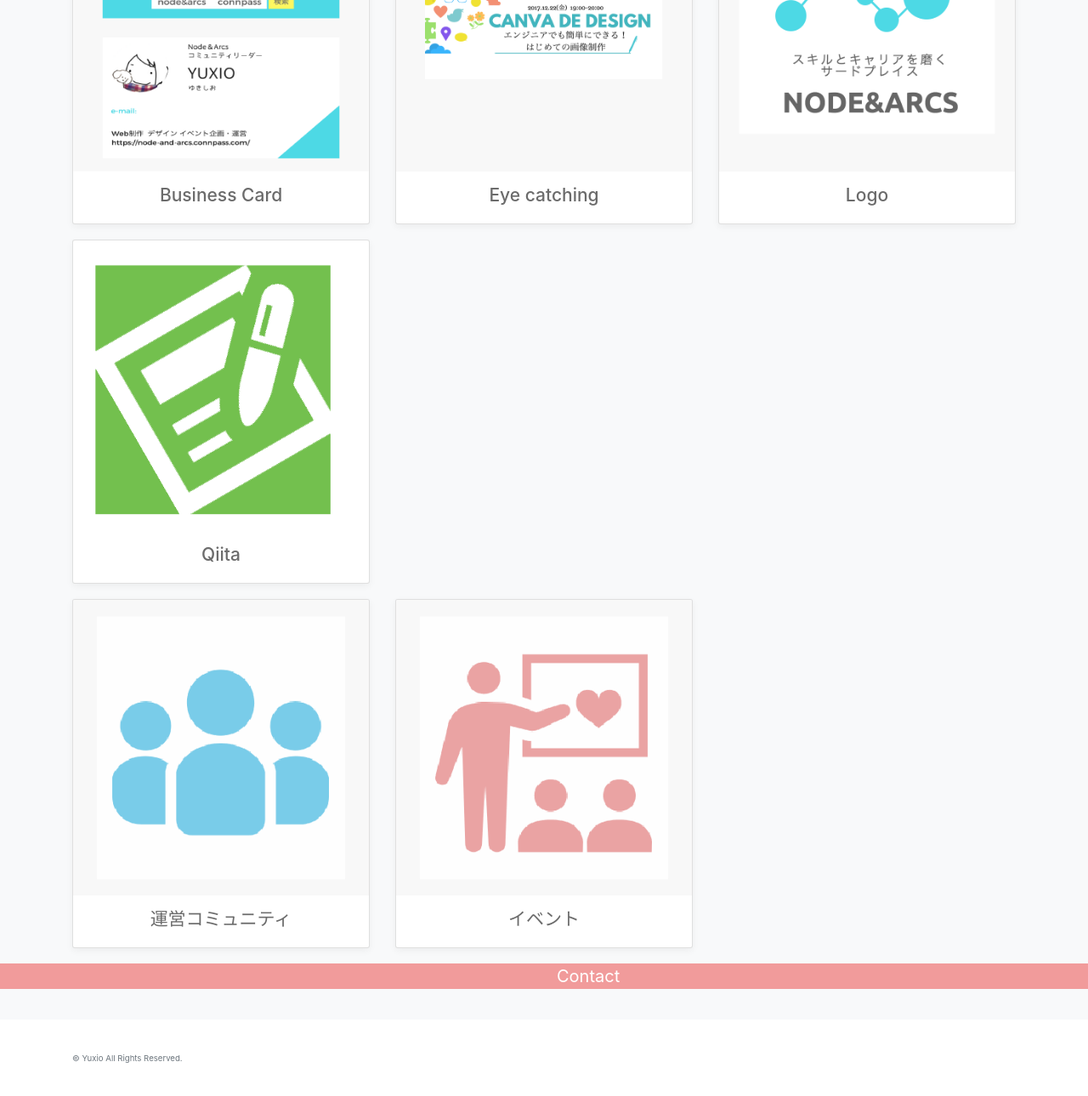
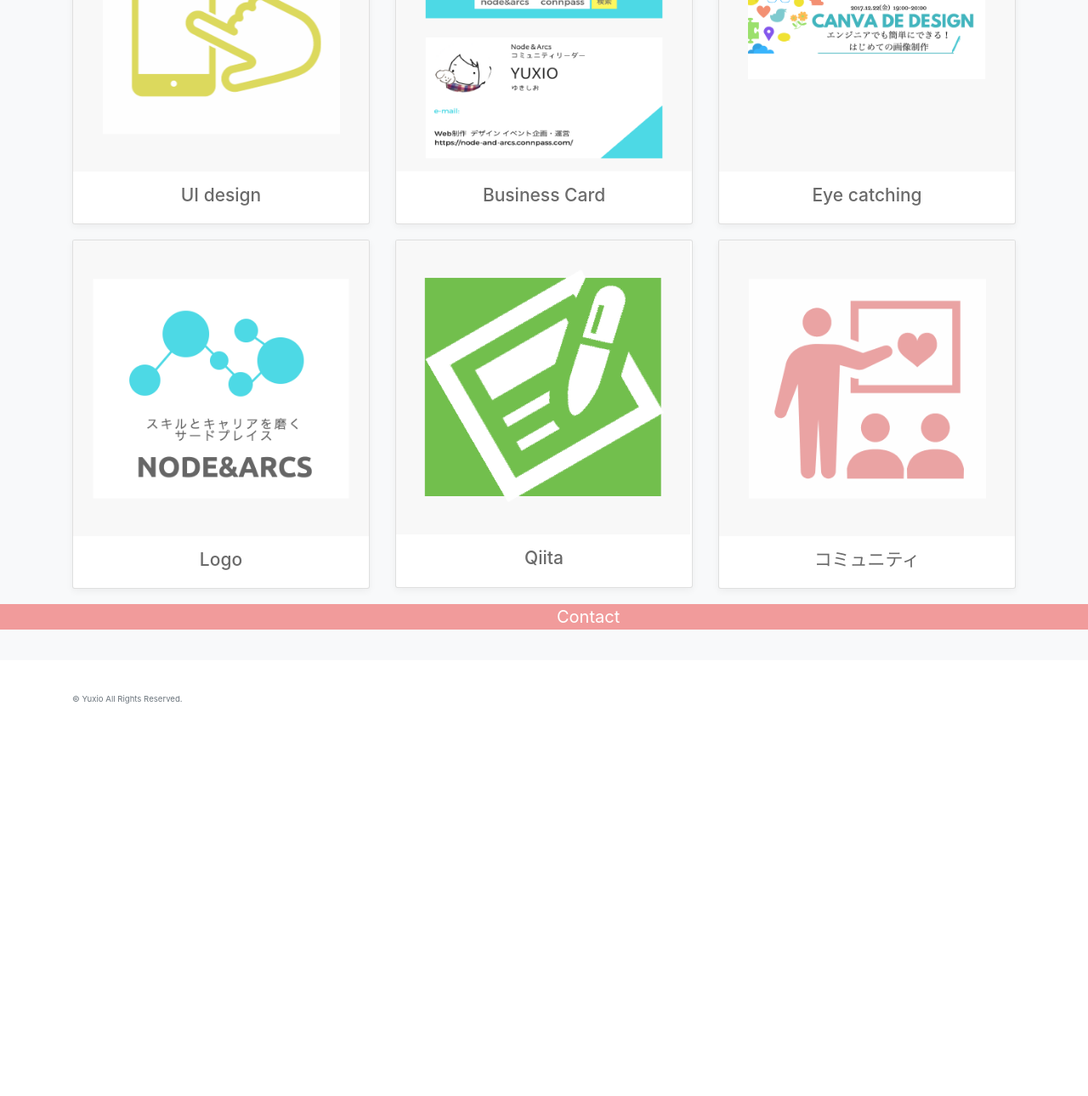
Before and after one commit to YuxioArts/Yuxio_WebSitePage, a plain HTML site: page index.html in a window 1280 px wide. Shown: the part 683-1973 px from the top of the page at 85% size. After the commit the page ends 1550 px from the top, so only its background shows below. Drawn offline with Linux system fonts and the light colour scheme.

Commit message:
ui designの仮アイコン追加　Qiitaとコミュニティの画像のサイズ変更

```diff
--- a/index.html
+++ b/index.html
@@ -26,10 +26,7 @@
             <div class="nav-scroller py-1 mb-2">
                 <nav class="nav d-flex justify-content-between">
                     <a class="p-2 text-muted" href="#">Profile</a>
-                    <a class="p-2 text-muted" href="#">Design</a>
-                    <a class="p-2 text-muted" href="#">Article</a>
-                    <a class="p-2 text-muted" href="#">Community</a>
-
+                    <a class="p-2 text-muted" href="#">activity</a>
                     <a class="p-2 text-muted" href="#">Contact</a>
                 </nav>
             </div>
@@ -54,7 +51,7 @@
                 </div>
                 <div class="row">
                     <div class="col-sm-6">
-                        <img src="img/UNADJUSTEDNONRAW_thumb_4.jpg" class="img-fluid rounded mx-auto d-block">
+                        <img src="img/UNADJUSTEDNONRAW_thumb_4.jpg" class="img-fluid mx-auto d-block">
                     </div>
                     <div class="col-sm-6" style="margin-top: 10px;font-size: 12px;">
                         Profile<br> Yuxio（ゆきしお）
@@ -71,7 +68,15 @@
         <div class="album py-5 bg-light">
             <div class="container">
                 <div class="row">
-                    <div class="col-md-4">
+                    <div class="col-md-4 col-sm-6">
+                        <div class="card mb-4 box-shadow">
+                            <img class="card-img-top" src="img/%E3%82%A2%E3%82%BB%E3%83%83%E3%83%88%2025.png">
+                            <div class="card-body card-text">
+                                <h3>UI design</h3>
+                            </div>
+                        </div>
+                    </div>
+                    <div class="col-md-4 col-sm-6">
                         <div class="card mb-4 box-shadow">
                             <img class="card-img-top" src="img/%E3%82%A2%E3%82%BB%E3%83%83%E3%83%88%209.png">
                             <div class="card-body card-text">
@@ -79,7 +84,7 @@
                             </div>
                         </div>
                     </div>
-                    <div class="col-md-4">
+                    <div class="col-md-4 col-sm-6">
                         <div class="card mb-4 box-shadow">
                             <img class="card-img-top" src="img/%E3%82%A2%E3%82%BB%E3%83%83%E3%83%88%2012.png" alt="Card image cap">
                             <div class="card-body card-text">
@@ -87,7 +92,7 @@
                             </div>
                         </div>
                     </div>
-                    <div class="col-md-4">
+                    <div class="col-md-4 col-sm-6">
                         <div class="card mb-4 box-shadow">
                             <img class="card-img-top" src="img/%E3%82%A2%E3%82%BB%E3%83%83%E3%83%88%2011.png" alt="Card image cap">
 
@@ -96,29 +101,19 @@
                             </div>
                         </div>
                     </div>
-                    <div class="col-md-4">
+                    <div class="col-md-4 col-sm-6">
                         <div class="card mb-4 box-shadow">
-                            <img class="card-img-top" src="img/%E3%82%A2%E3%82%BB%E3%83%83%E3%83%88%2020.png" alt="Card image cap">
+                            <img class="card-img-top" src="img/%E3%82%A2%E3%82%BB%E3%83%83%E3%83%88%2023.png" alt="Card image cap">
                             <div class="card-body card-text">
                                 <h3>Qiita</h3>
                             </div>
                         </div>
                     </div>
-                </div>
-                <div class="row">
-                    <div class="col-md-4">
+                    <div class="col-md-4 col-sm-6">
                         <div class="card mb-4 box-shadow">
-                            <img class="card-img-top" src="img/%E3%82%A2%E3%82%BB%E3%83%83%E3%83%88%2022.png" alt="Card image cap">
+                            <img class="card-img-top" src="img/%E3%82%A2%E3%82%BB%E3%83%83%E3%83%88%2026.png" alt="Card image cap">
                             <div class="card-body card-text">
-                                <h3>運営コミュニティ</h3>
-                            </div>
-                        </div>
-                    </div>
-                    <div class="col-md-4">
-                        <div class="card mb-4 box-shadow">
-                            <img class="card-img-top" src="img/%E3%82%A2%E3%82%BB%E3%83%83%E3%83%88%2021.png" alt="Card image cap">
-                            <div class="card-body card-text">
-                                <h3>イベント</h3>
+                                <h3>コミュニティ</h3>
                             </div>
                         </div>
                     </div>
```
Also changed, not shown: img/アセット 23.png (added), img/アセット 25.png (added), img/アセット 26.png (added), 1 other file.
